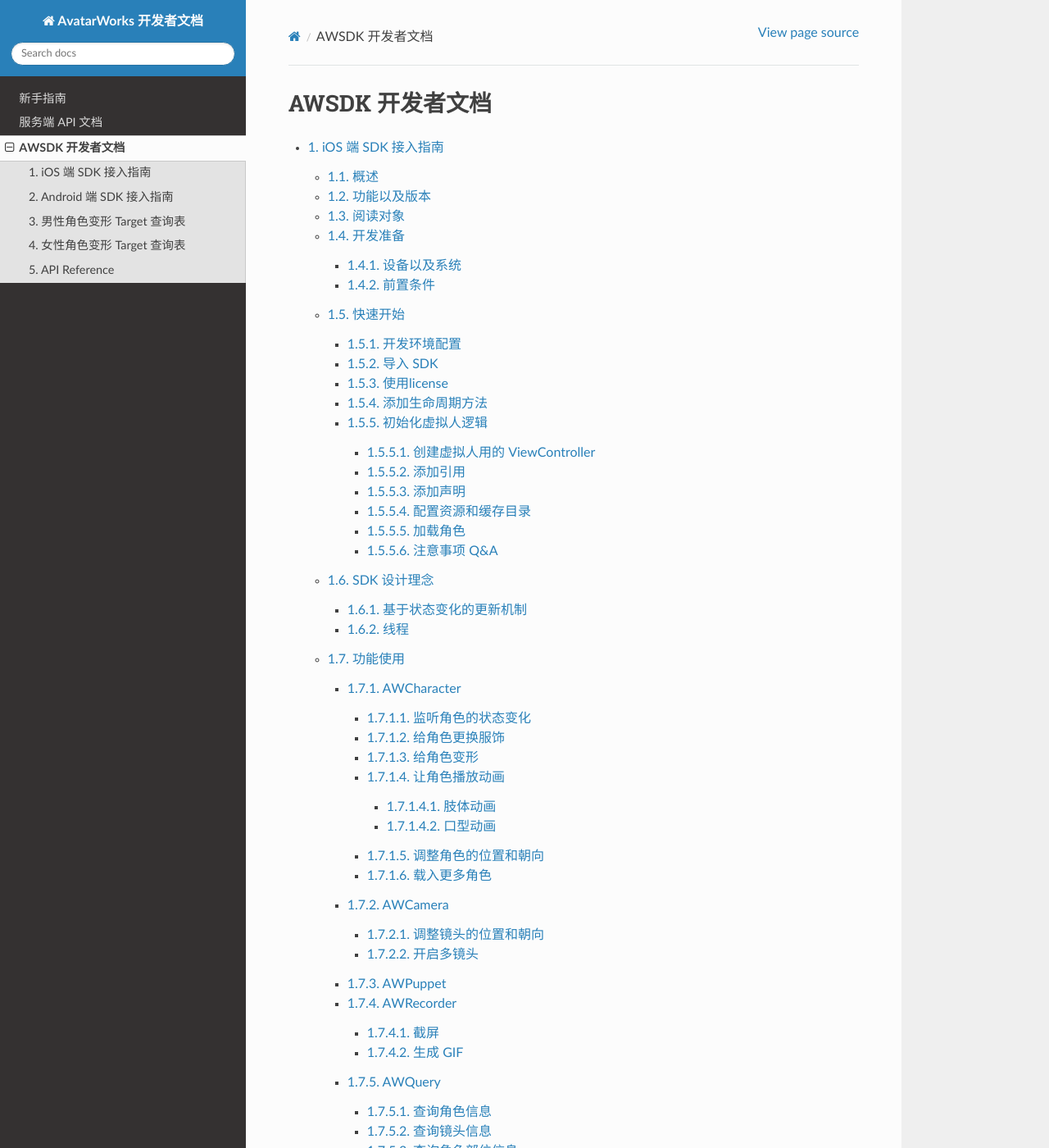
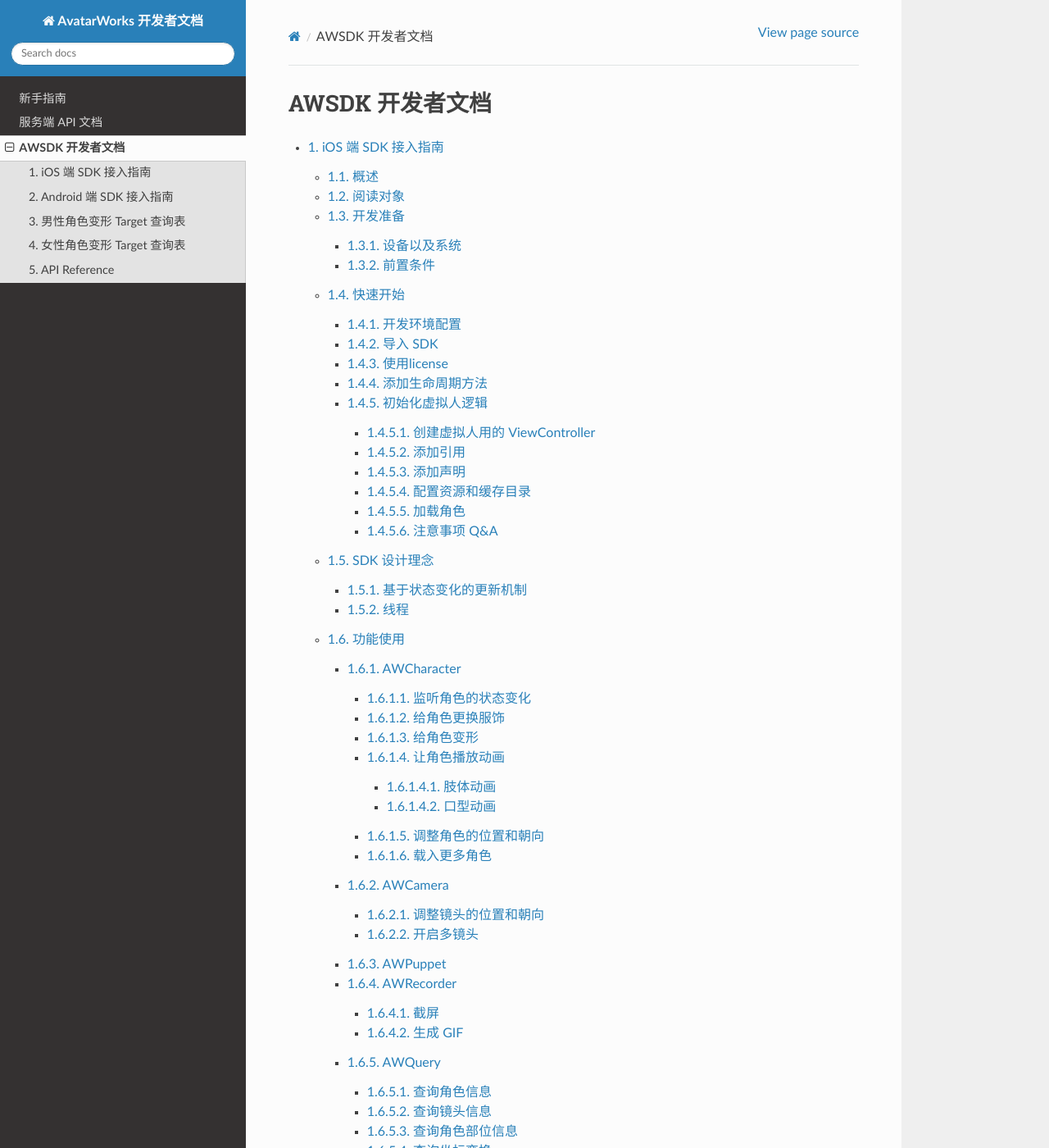
Before and after one commit to avatarworks/doc, a Sphinx documentation site: the page built from source/awsdk/index.rst, in a window 1280 px wide and 1400 px high. Shown: the whole window at 82% size. Built offline with Sphinx 7.4.7 and the Read the Docs theme 2.0.0, drawn with Linux system fonts in a browser that asks for light colours; some of the changed text lies outside the part shown.

Commit message:
Update ios.rst

```diff
--- a/source/awsdk/ios.rst
+++ b/source/awsdk/ios.rst
@@ -4,11 +4,6 @@
 概述
 ======================
 AWSDK 是一个适用于 iOS 的虚拟人解决方案SDK。
-
-功能以及版本
-======================
-
-
 
 阅读对象
 ======================
```
